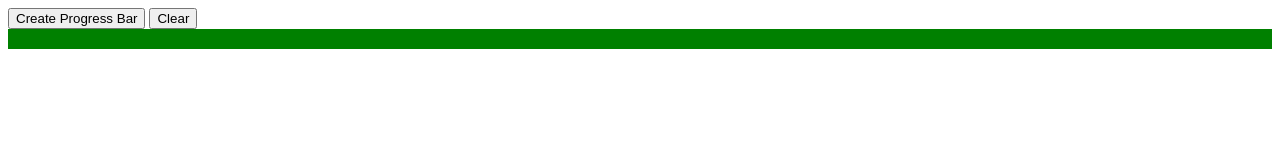
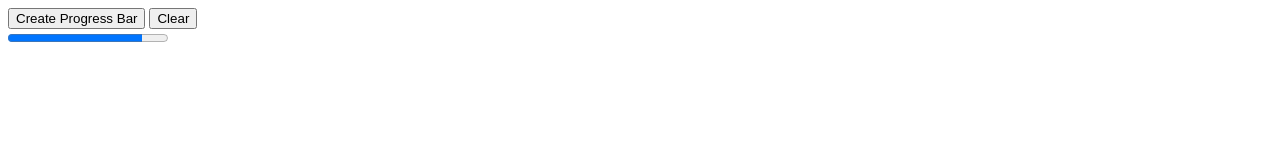
Before and after one commit to interdigitize/progress-bars, a plain HTML site: page index.html in a window 1280 px wide. Both pictures are taken after a click on the button "Create Progress Bar". Drawn offline with nearby package versions, Linux system fonts and the light colour scheme.

Commit message:
Refactors to use the HTML progress element.

```diff
--- a/progress.js
+++ b/progress.js
@@ -6,9 +6,7 @@ var barQueue = [];
 function makeAndAppend() {
 	//create a unique id based on the progress bar count
 	let bar = `bar${++barCount}`;
-	$('#progress-bar-area').append(`<div id="${bar}" class="bar"></div>`)
-  //start the css at 0%, since this will be constantly changing, I removed it from the css file
-  $(`#${bar}`).css({'width': '0%'})
+	$('#progress-bar-area').append(`<progress id="${bar}" value="0" max="100"></progress><br>`)
   //call a function to add the bar to a queue
   queue(bar);
 }
@@ -46,20 +44,20 @@ function start(queue) {
 }
 
 function increaseBar(bar, increase, resolve) {
-	//determine and store the width as a percentage
-	let width = Math.ceil($(`#${bar}`).width() / $('#progress-bar-area').width() * 100);
+	//get the current progress bar value
+	let progressVal = $(`#${bar}`).attr('value')
   //when it reaches 100%
-  if (width >= 100) {
-		$(`#${bar}`).width('100%');
+  if (progressVal >= 100) {
+		$(`#${bar}`).attr({'value': 100})
   	//stop calling the increase function
     clearInterval(increase);
     //resolve the promise
     resolve(`Progress ${bar} finished!`);
   } else {
-  	//until it reaches 100%, continually add 3.5 percent on every iteration
-  	width += 3.5;
-    //update the width percentage
-    $(`#${bar}`).width(`${width}%`);
+  	//until it reaches 100%, continually add 3.3 percent on every iteration
+  	progressVal = parseInt(progressVal) + 3.3;
+    //update the progressVal percentage
+		$(`#${bar}`).attr({'value': progressVal})
   }
 }
 
--- a/styles.css
+++ b/styles.css
@@ -1,9 +1,9 @@
-#progress-bar-area {
+/*#progress-bar-area {
     width: 100%;
     background-color: grey;
-}
+}*/
 
-.bar {
+/*.bar {
   height: 20px;
   background-color: green;
-}
+}*/
```
Also changed, not shown: 1 other file.
